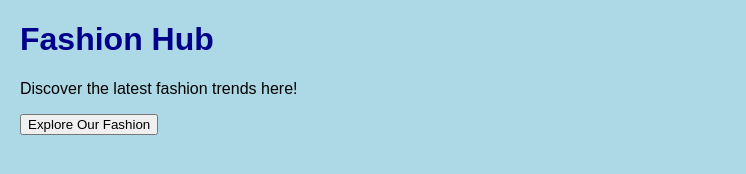
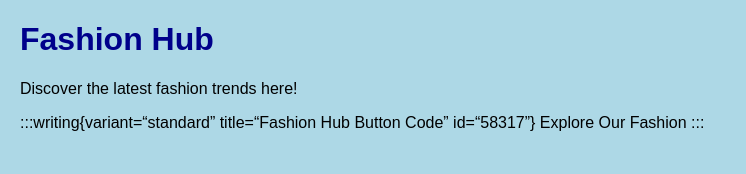
Before and after one commit to odeysundayjoseph923-dev/Fashion-hub-, a plain HTML site: page index.html in a window 1280 px wide. Shown: the whole page, without its empty margins (0-746 px from the left). Drawn offline with Linux system fonts and the light colour scheme.

Commit message:
Update index.html

```diff
--- a/index.html
+++ b/index.html
@@ -9,6 +9,10 @@
 
     <p>Discover the latest fashion trends here!</p>
 
-    <button>Explore Our Fashion</button>
+    :::writing{variant=“standard” title=“Fashion Hub Button Code” id=“58317”}
+
+Explore Our Fashion
+
+:::
 
 </body>
```
